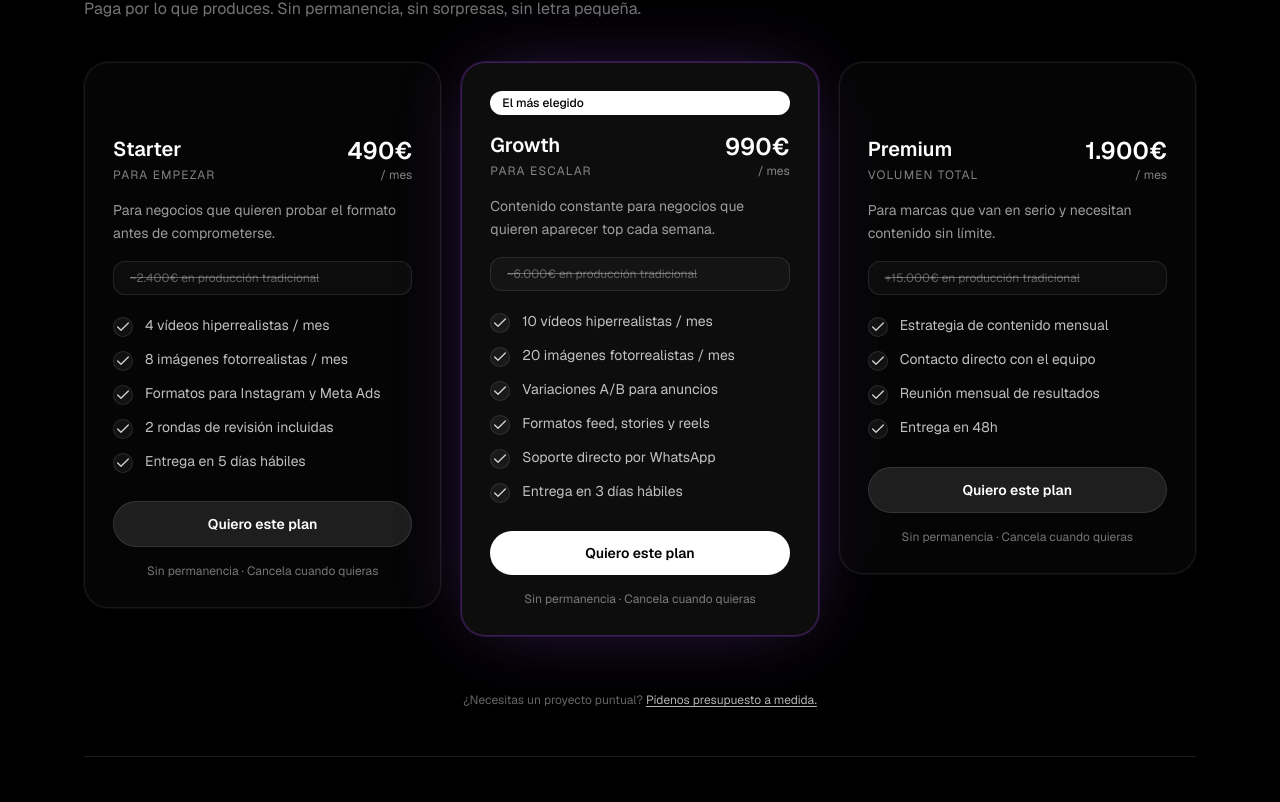
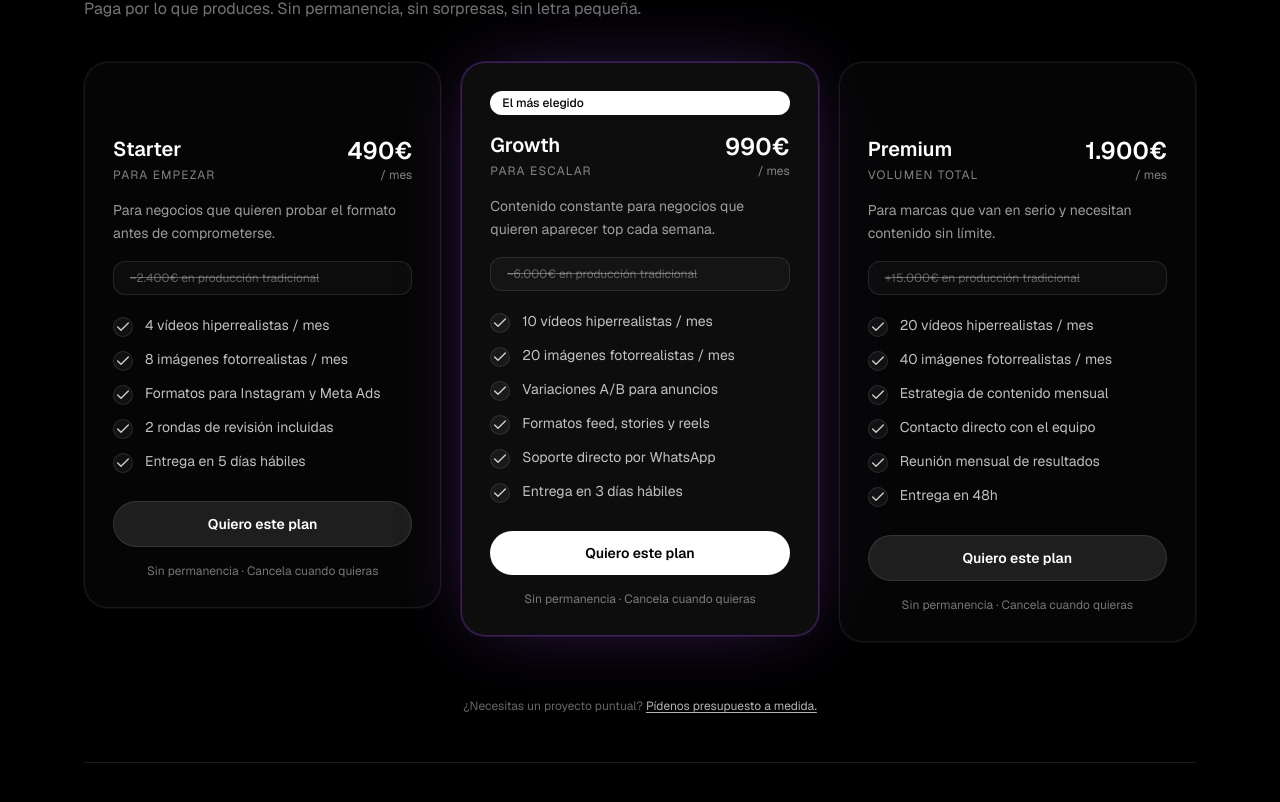
Before and after one commit to Vasto9/agentech, a Next.js app: page / in a window 1280 px wide. Shown: the part 5068-5870 px from the top of the page. Built offline with nearby package versions, Linux system fonts and the light colour scheme.

Commit message:
feat: añadir volumen proporcional a tarjeta Premium (20 vídeos + 40 imágenes)

```diff
--- a/app/page.tsx
+++ b/app/page.tsx
@@ -135,6 +135,8 @@ const plans: PricePlan[] = [
     unit: "/ mes",
     desc: "Para marcas que van en serio y necesitan contenido sin límite.",
     features: [
+      "20 vídeos hiperrealistas / mes",
+      "40 imágenes fotorrealistas / mes",
       "Estrategia de contenido mensual",
       "Contacto directo con el equipo",
       "Reunión mensual de resultados",
```
